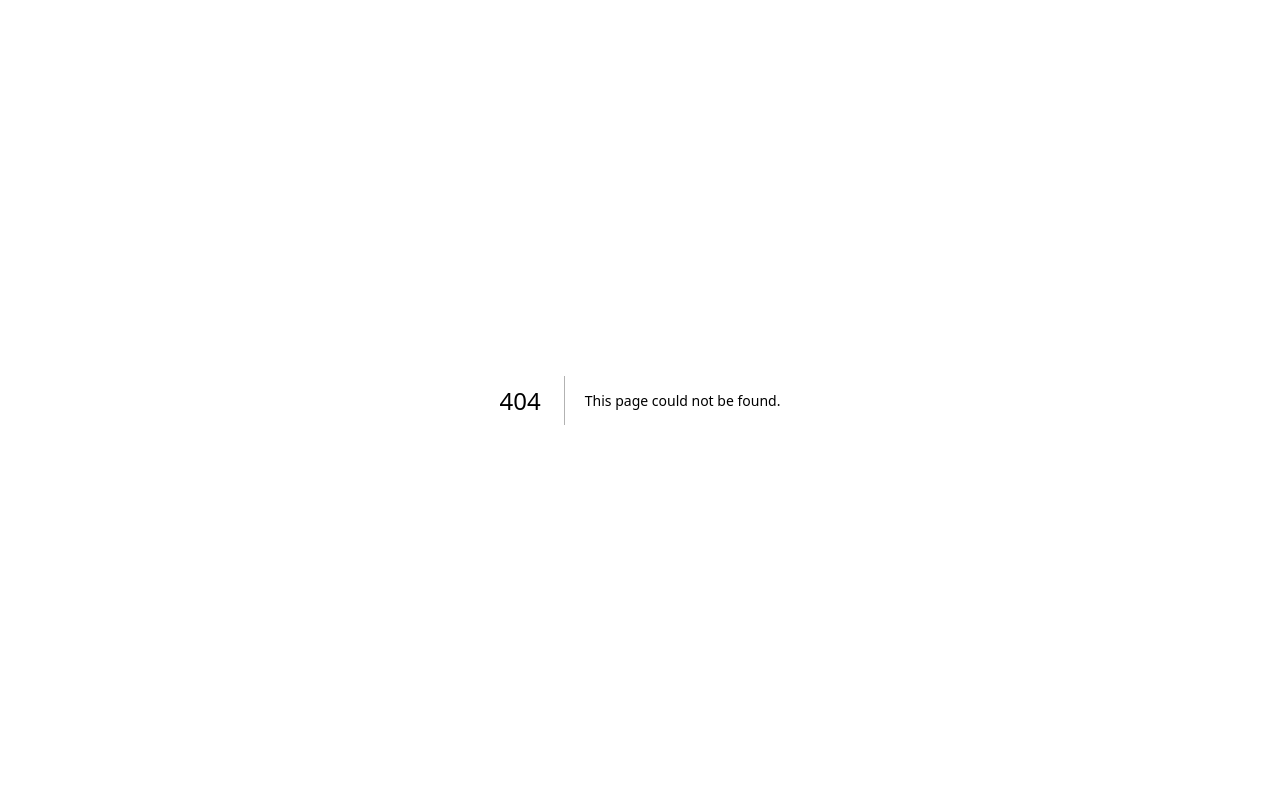
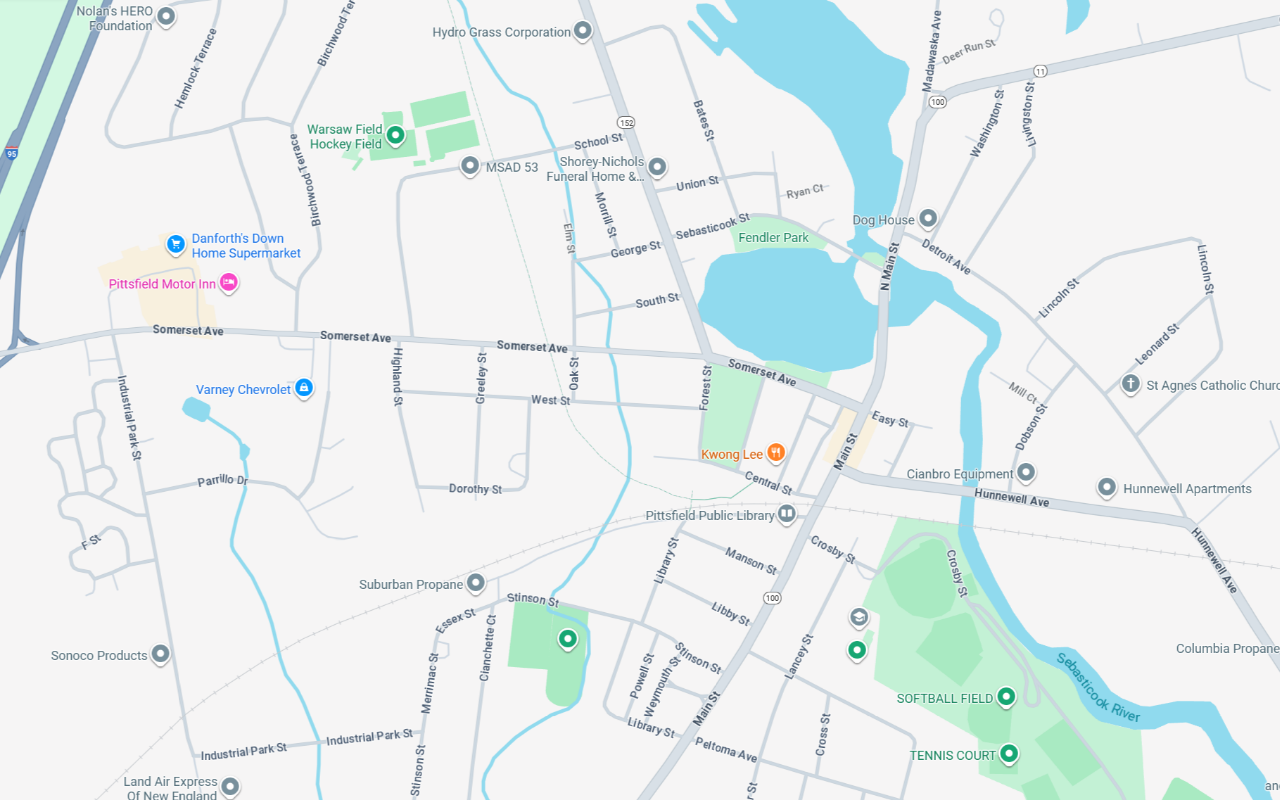
Before and after one commit to shawnMthompson/find-parking-spot, a Next.js app: page /home in a window 1280 px wide. Before the commit this address had no page. Built offline with nearby package versions, Linux system fonts and the light colour scheme.

Commit message:
Added all the necessary pages and setup the basic project layout

```diff
--- /dev/null
+++ b/src/app/home/page.js
@@ -0,0 +1,21 @@
+"use client";
+
+
+// TASKS
+/**
+ * 1. Add the Parking Timer button, add the My Spot button, and add the Mark Parking Spot button.
+ * 2. Ensure navigation works between the home page and the my spot page.
+ *
+ * Note: the Parking Timer dropdown can be done next milestone.
+ */
+
+import MapPlaceholder from "@/components/MapPlaceholder.js";
+
+export default function Home() {
+  return (
+    <div className="flex flex-col items-center p-4 space-y-4">
+      <MapPlaceholder />
+
+    </div>
+  );
+}
--- a/src/app/my-spot/page.js
+++ b/src/app/my-spot/page.js
@@ -1,3 +1,9 @@
+// TASKS
+/**
+ * 1. Add the Parking Timer button, the Clear Spot button (returns to the home page as well), and the Get Directions button.
+ * 2. Ensure navigation works between the home page and the my spot page.
+ */
+
 export default function MySpotPage() {
     return (
         <div>
--- a/src/app/page.js
+++ b/src/app/page.js
@@ -1,7 +1,16 @@
-export default function Home() {
-  return (
-    <div>
-      <h1>Hello, World!</h1>
-    </div>
-  );
+"use client";
+
+import { useEffect } from "react";
+import { useRouter} from "next/navigation";
+
+export default function Page() {
+  const router = useRouter();
+
+  // On site load, automatically redirect the user to the home page via a client side redirect.
+  useEffect(() => {
+    router.replace("/home");
+  }, [router]);
+
+  // what do we display on the initial landing page... nothing! I could add some sort of loading icon though.
+  return null;
 }
--- /dev/null
+++ b/src/components/MapPlaceholder.js
@@ -0,0 +1,16 @@
+// Temporary- this will be replaced with the actual map display via the google maps api in coming versions.
+import Image from "next/image";
+
+export default function MapPlaceholder() {
+    return (
+        <div className="fixed inset-0 -z-10 w-full h-full">
+            <Image
+                src="/googlemapsimg.png"
+                alt="Map Placeholder"
+                fill
+                priority
+                className="object-cover"
+            />
+        </div>
+    )
+}
--- a/src/components/ParkingTimer.js
+++ /dev/null
@@ -1,5 +0,0 @@
-export default function ParkingTimer() {
-    return(
-        <></>
-    );
-}
--- /dev/null
+++ b/src/components/ParkingTimerDropdown.js
@@ -0,0 +1,3 @@
+export default function ParkingTimerDropdown() {
+
+}
--- a/src/utilities/maps.js
+++ b/src/utilities/maps.js
@@ -1 +1 @@
-// Google Maps API
+// Handle Google Maps API
```
Also changed, not shown: public/googlemapsimg.png (added), src/utilities/storage.js (renamed from src/utilities/storeLocal.js), 1 other file (tests, documents, lock files or other folders).
